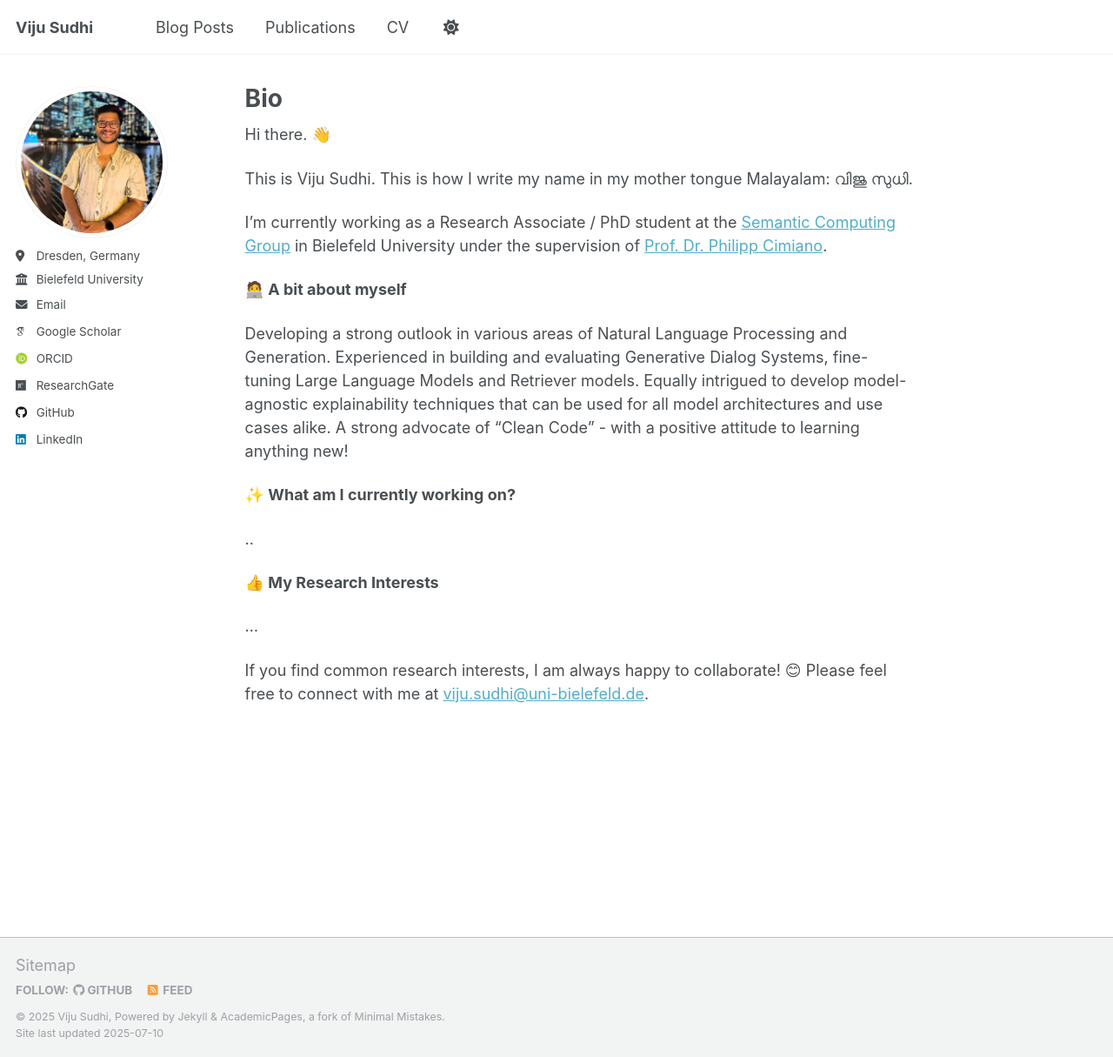
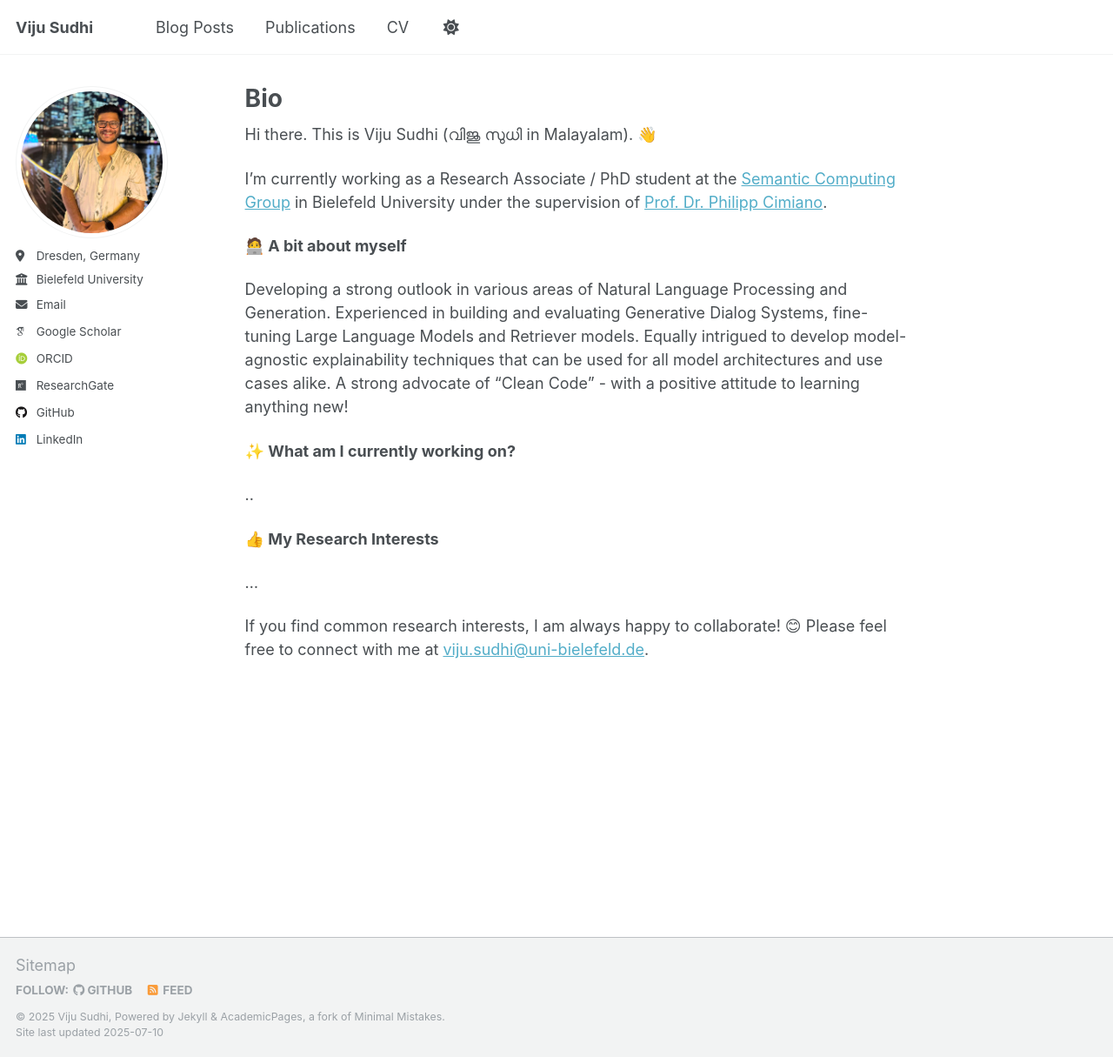
Before and after one commit to vijusudhi/vijusudhi.github.io, a Jekyll site: the page built from _pages/about.md, in a window 1280 px wide and 1215 px high. Shown: the whole window at 87% size. Built offline with Jekyll 4.4.1, drawn with Linux system fonts in a browser that asks for light colours; some web fonts are replaced; a script that is not in the unit is left out.

Commit message:
update about.md

```diff
--- a/_pages/about.md
+++ b/_pages/about.md
@@ -7,9 +7,7 @@ redirect_from:
   - /about.html
 ---
 
-Hi there. 👋
-
-This is Viju Sudhi. This is how I write my name in my mother tongue Malayalam: വിജു സുധി.
+Hi there. This is Viju Sudhi (വിജു സുധി in Malayalam). 👋
 
 I'm currently working as a Research Associate / PhD student at the [Semantic Computing Group](https://www.uni-bielefeld.de/fakultaeten/technische-fakultaet/arbeitsgruppen/semantic-computing/) in Bielefeld University under the supervision of [Prof. Dr. Philipp Cimiano](https://www.uni-bielefeld.de/fakultaeten/technische-fakultaet/arbeitsgruppen/semantic-computing/team/philipp-cimiano/#comp_00005f3dd926_0000002992_051a).
 
```
